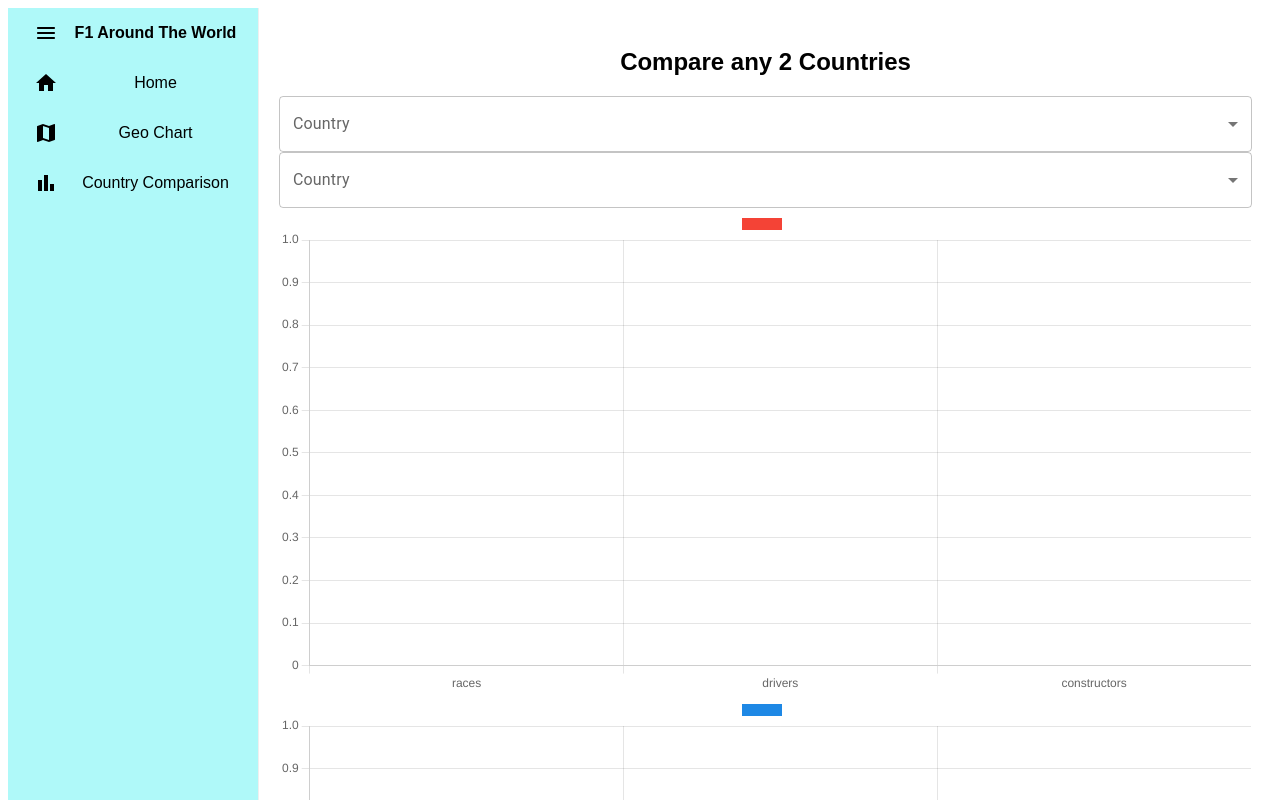
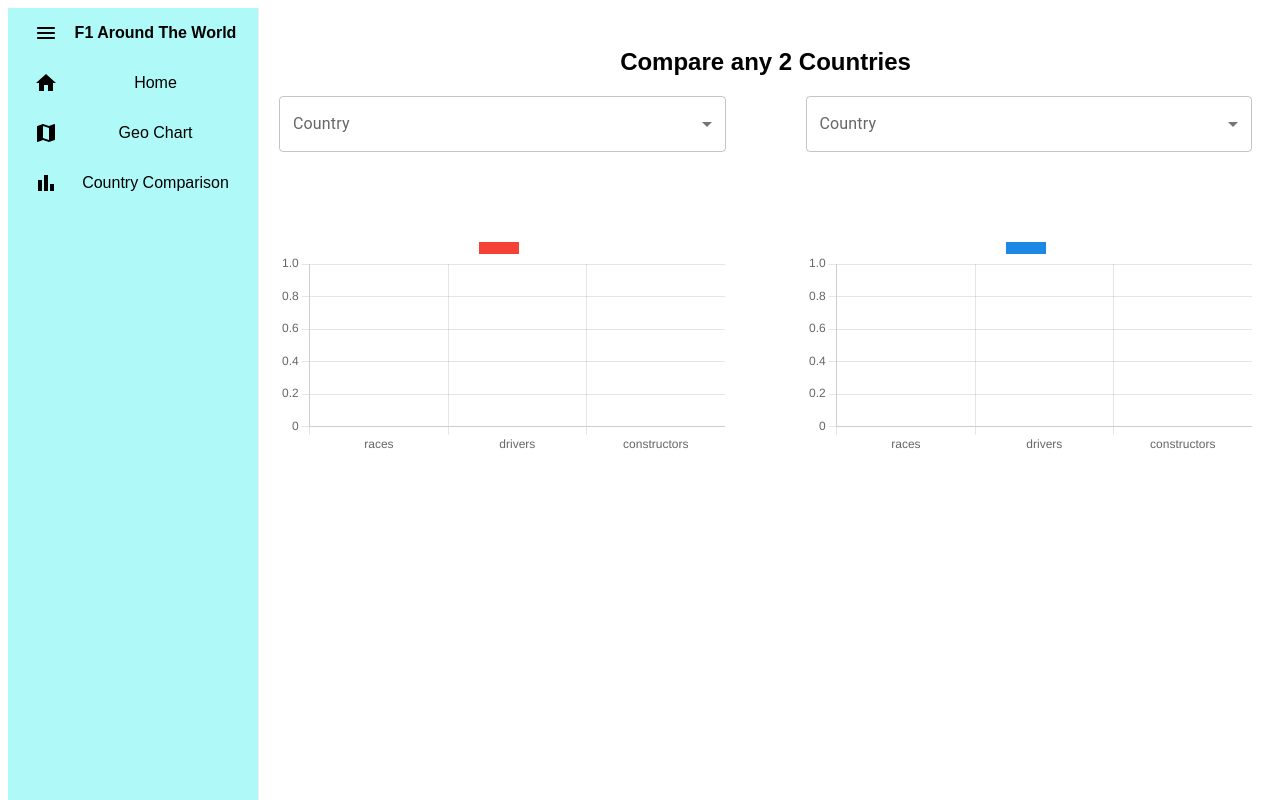
Before and after one commit to MrFiszbi1/F1-Around-The-World, a React (Create React App) app: page /countrycomparison in a window 1280 px wide. Shown: the top 800 px of the page. Built offline with nearby package versions, Linux system fonts and the light colour scheme; no server answers.

Commit message:
Basic CSS added

```diff
--- a/src/page/countryComparison.jsx
+++ b/src/page/countryComparison.jsx
@@ -4,6 +4,7 @@ import filterDrivers from "../hooks/filterDrivers.js";
 import filterRaces from "../hooks/filterRaces.js";
 import DropdownCountry from "../components/compareDropDown.jsx";
 import BarChart from "../components/compareBarChart.jsx";
+import { Grid } from "@mui/material";
 
 const CountryComparison = () => {
   const [racesCount, setRacesCount] = useState([]);
@@ -13,7 +14,6 @@ const CountryComparison = () => {
   const [label1, setLabel1] = useState([]);
   const [data2, setData2] = useState([]);
   const [label2, setLabel2] = useState([]);
-
 
   useEffect(() => {
     const fetchData = async () => {
@@ -47,6 +47,8 @@ const CountryComparison = () => {
     <div>
       <h2>Compare any 2 Countries</h2>
 
+      <Grid container spacing={10}>
+        <Grid item xs={6}>
           <DropdownCountry
             setData={setData1}
             setLabel={setLabel1}
@@ -54,6 +56,8 @@ const CountryComparison = () => {
             driversCount={driversCount}
             constructorsCount={constructorsCount}
           />
+        </Grid>
+        <Grid item xs={6}>
           <DropdownCountry
             setData={setData2}
             setLabel={setLabel2}
@@ -61,8 +65,24 @@ const CountryComparison = () => {
             driversCount={driversCount}
             constructorsCount={constructorsCount}
           />
-      <BarChart passedData={data1} passedLabel={label1} backgroundColor={"#F44336"} borderColor={"#F44336"}/>
-      <BarChart passedData={data2} passedLabel={label2} backgroundColor={"#1E88E5"} borderColor={"#1E88E5"}/>
+        </Grid>
+        <Grid item xs={6}>
+          <BarChart
+            passedData={data1}
+            passedLabel={label1}
+            backgroundColor={"#F44336"}
+            borderColor={"#F44336"}
+          />
+        </Grid>
+        <Grid item xs={6}>
+          <BarChart
+            passedData={data2}
+            passedLabel={label2}
+            backgroundColor={"#1E88E5"}
+            borderColor={"#1E88E5"}
+          />
+        </Grid>
+      </Grid>
     </div>
   );
 };
```
Lines whose indentation alone changed are shown as unchanged.
